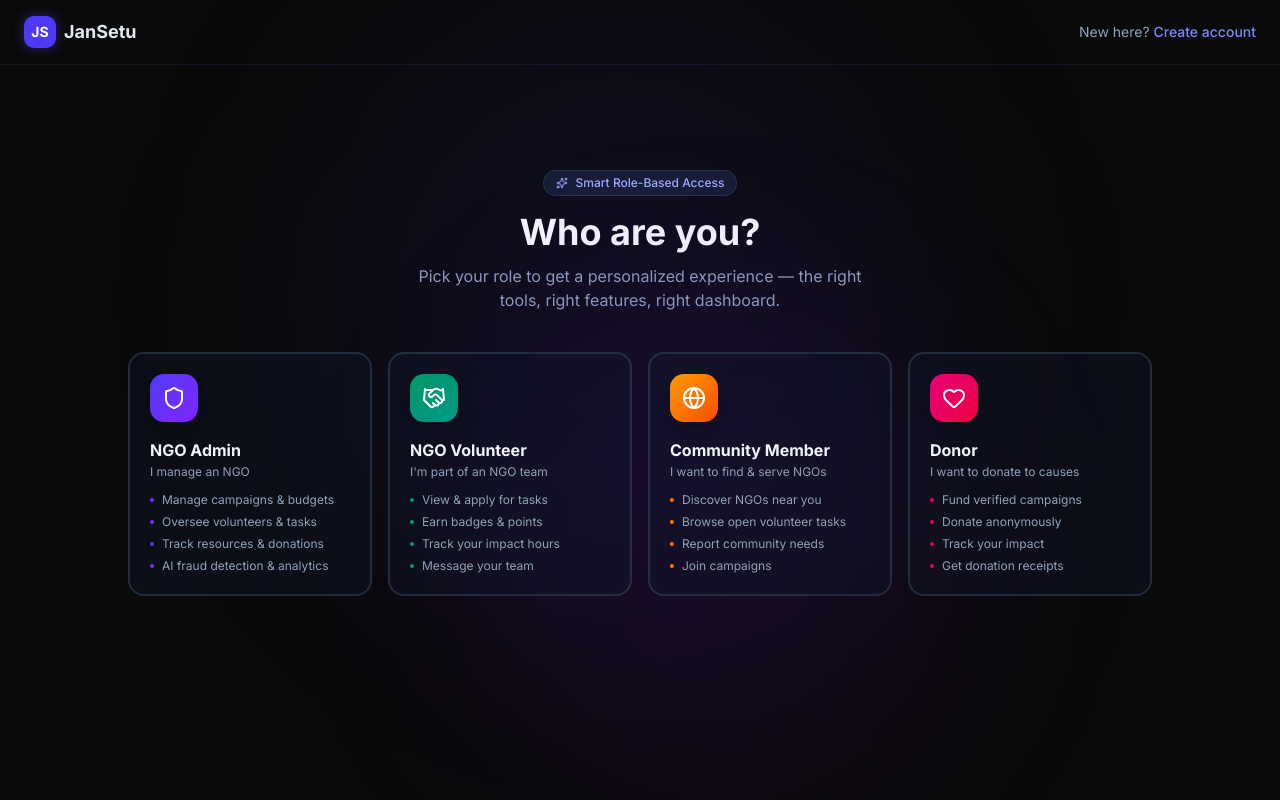
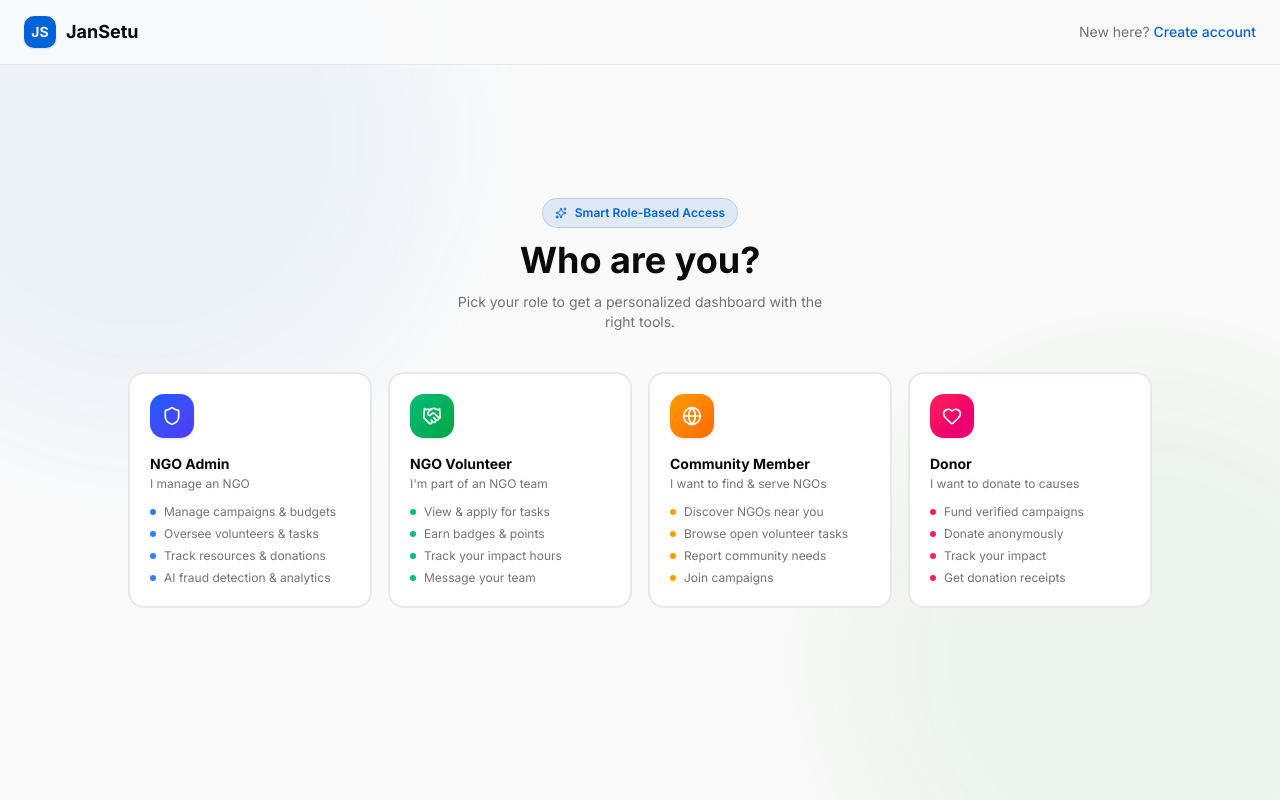
Before and after one commit to Hack2Skill-Team-MID/JanSetu, a Next.js app in the folder apps/web/: page /login in a window 1280 px wide. Built offline with nearby package versions, Linux system fonts and the light colour scheme; no server answers.

Commit message:
feat: Match reference UI color palette - light theme, exact oklch tokens, new login page

```diff
--- a/apps/web/src/app/(auth)/login/page.tsx
+++ b/apps/web/src/app/(auth)/login/page.tsx
@@ -6,9 +6,9 @@ import { useRouter, useSearchParams } from 'next/navigation';
 import { api } from '../../../lib/api';
 import { useAuthStore } from '../../../store/auth-store';
 import {
-  Shield, Handshake, Globe, Heart, ArrowRight, ChevronDown,
-  Eye, EyeOff, Sparkles
+  Shield, Handshake, Globe, Heart, ArrowRight, Eye, EyeOff, Sparkles
 } from 'lucide-react';
+import { cn } from '@/lib/utils';
 
 const ROLES = [
   {
@@ -16,12 +16,12 @@ const ROLES = [
     label: 'NGO Admin',
     tagline: 'I manage an NGO',
     icon: Shield,
-    color: 'indigo',
-    gradient: 'from-indigo-600 to-violet-600',
-    glowColor: 'rgba(99,102,241,0.25)',
-    borderColor: 'border-indigo-500/50',
-    bgActive: 'bg-indigo-500/10',
-    textActive: 'text-indigo-400',
+    gradient: 'from-blue-600 to-indigo-600',
+    ringColor: 'ring-blue-500/40',
+    bgActive: 'bg-blue-50',
+    textActive: 'text-blue-700',
+    borderActive: 'border-blue-500',
+    dotColor: 'bg-blue-500',
     features: ['Manage campaigns & budgets', 'Oversee volunteers & tasks', 'Track resources & donations', 'AI fraud detection & analytics'],
     demoEmail: 'admin@jansetu.org',
     demoPassword: 'password123',
@@ -31,12 +31,12 @@ const ROLES = [
     label: 'NGO Volunteer',
     tagline: "I'm part of an NGO team",
     icon: Handshake,
-    color: 'emerald',
-    gradient: 'from-emerald-600 to-teal-600',
-    glowColor: 'rgba(16,185,129,0.25)',
-    borderColor: 'border-emerald-500/50',
-    bgActive: 'bg-emerald-500/10',
-    textActive: 'text-emerald-400',
+    gradient: 'from-emerald-500 to-green-600',
+    ringColor: 'ring-emerald-500/40',
+    bgActive: 'bg-emerald-50',
+    textActive: 'text-emerald-700',
+    borderActive: 'border-emerald-500',
+    dotColor: 'bg-emerald-500',
     features: ['View & apply for tasks', 'Earn badges & points', 'Track your impact hours', 'Message your team'],
     demoEmail: 'rohit@gmail.com',
     demoPassword: 'password123',
@@ -46,12 +46,12 @@ const ROLES = [
     label: 'Community Member',
     tagline: 'I want to find & serve NGOs',
     icon: Globe,
-    color: 'amber',
-    gradient: 'from-amber-500 to-orange-600',
-    glowColor: 'rgba(245,158,11,0.25)',
-    borderColor: 'border-amber-500/50',
-    bgActive: 'bg-amber-500/10',
-    textActive: 'text-amber-400',
+    gradient: 'from-amber-500 to-orange-500',
+    ringColor: 'ring-amber-500/40',
+    bgActive: 'bg-amber-50',
+    textActive: 'text-amber-700',
+    borderActive: 'border-amber-500',
+    dotColor: 'bg-amber-500',
     features: ['Discover NGOs near you', 'Browse open volunteer tasks', 'Report community needs', 'Join campaigns'],
     demoEmail: 'sneha@gmail.com',
     demoPassword: 'password123',
@@ -61,12 +61,12 @@ const ROLES = [
     label: 'Donor',
     tagline: 'I want to donate to causes',
     icon: Heart,
-    color: 'pink',
-    gradient: 'from-pink-600 to-rose-600',
-    glowColor: 'rgba(236,72,153,0.25)',
-    borderColor: 'border-pink-500/50',
-    bgActive: 'bg-pink-500/10',
-    textActive: 'text-pink-400',
+    gradient: 'from-rose-500 to-pink-600',
+    ringColor: 'ring-rose-500/40',
+    bgActive: 'bg-rose-50',
+    textActive: 'text-rose-700',
+    borderActive: 'border-rose-500',
+    dotColor: 'bg-rose-500',
     features: ['Fund verified campaigns', 'Donate anonymously', 'Track your impact', 'Get donation receipts'],
     demoEmail: 'vikram@gmail.com',
     demoPassword: 'password123',
@@ -121,37 +121,42 @@ function LoginInner() {
   const RoleIcon = role?.icon || Shield;
 
   return (
-    <div className="min-h-screen relative overflow-hidden flex flex-col">
-      {/* Background Glows */}
-      <div className="absolute top-0 left-1/4 w-[600px] h-[600px] bg-indigo-600/8 rounded-full blur-[120px] pointer-events-none" />
-      <div className="absolute bottom-0 right-1/4 w-[500px] h-[500px] bg-purple-600/8 rounded-full blur-[100px] pointer-events-none" />
+    <div className="min-h-screen bg-background flex flex-col">
+      {/* Subtle gradient circles */}
+      <div className="fixed top-0 left-0 w-full h-full pointer-events-none overflow-hidden">
+        <div className="absolute -top-40 -left-40 w-[600px] h-[600px] rounded-full bg-primary/5 blur-3xl" />
+        <div className="absolute -bottom-40 -right-40 w-[600px] h-[600px] rounded-full bg-secondary/5 blur-3xl" />
+      </div>
 
       {/* Header */}
-      <div className="flex items-center justify-between px-6 py-4 border-b border-slate-800/50">
-        <Link href="/" className="flex items-center gap-2">
-          <div className="w-8 h-8 bg-indigo-600 rounded-lg flex items-center justify-center shadow-[0_0_12px_rgba(79,70,229,0.5)]">
-            <span className="text-sm font-bold text-white">JS</span>
+      <header className="relative z-10 flex items-center justify-between px-6 py-4 border-b border-border bg-background/80 backdrop-blur-sm">
+        <Link href="/" className="flex items-center gap-2.5">
+          <div className="w-8 h-8 bg-primary rounded-lg flex items-center justify-center shadow-sm">
+            <span className="text-sm font-bold text-primary-foreground">JS</span>
           </div>
-          <span className="font-bold text-slate-200 text-lg">JanSetu</span>
+          <span className="font-bold text-foreground text-lg">JanSetu</span>
         </Link>
-        <Link href="/register" className="text-sm text-slate-400 hover:text-slate-200 transition-colors">
-          New here? <span className="text-indigo-400 font-medium">Create account</span>
+        <Link href="/register" className="text-sm text-muted-foreground hover:text-foreground transition-colors">
+          New here?{' '}
+          <span className="text-primary font-medium">Create account</span>
         </Link>
-      </div>
+      </header>
 
-      <div className="flex-1 flex flex-col items-center justify-center px-4 py-12 gap-12">
-        {/* Role Selector */}
-        <div className="w-full max-w-5xl">
-          <div className="text-center mb-10">
-            <div className="inline-flex items-center gap-2 px-3 py-1 rounded-full bg-slate-800/60 border border-slate-700/60 text-indigo-300 text-xs font-medium mb-4">
+      <div className="relative z-10 flex-1 flex flex-col items-center justify-center px-4 py-12 gap-10">
+        {/* Hero text */}
+        <div className="text-center space-y-3">
+          <div className="inline-flex items-center gap-2 px-3 py-1.5 rounded-full bg-primary/10 border border-primary/20 text-primary text-xs font-semibold">
             <Sparkles className="w-3 h-3" />
             Smart Role-Based Access
           </div>
-            <h1 className="text-3xl md:text-4xl font-bold text-white mb-3">Who are you?</h1>
-            <p className="text-slate-400 max-w-md mx-auto">Pick your role to get a personalized experience — the right tools, right features, right dashboard.</p>
+          <h1 className="text-3xl md:text-4xl font-bold text-foreground">Who are you?</h1>
+          <p className="text-muted-foreground max-w-sm mx-auto text-sm">
+            Pick your role to get a personalized dashboard with the right tools.
+          </p>
         </div>
 
-          <div className="grid grid-cols-1 sm:grid-cols-2 lg:grid-cols-4 gap-4">
+        {/* Role Cards */}
+        <div className="w-full max-w-5xl grid grid-cols-1 sm:grid-cols-2 lg:grid-cols-4 gap-4">
           {ROLES.map((r) => {
             const Icon = r.icon;
             const isSelected = selectedRole === r.id;
@@ -159,16 +164,16 @@ function LoginInner() {
               <button
                 key={r.id}
                 onClick={() => handleRoleSelect(r.id)}
-                  className={`relative group text-left p-5 rounded-2xl border-2 transition-all duration-200 hover:scale-[1.02] ${
+                className={cn(
+                  'relative group text-left p-5 rounded-2xl border-2 transition-all duration-200 hover:scale-[1.02] hover:shadow-md bg-card',
                   isSelected
-                      ? `${r.borderColor} ${r.bgActive}`
-                      : 'border-slate-700/60 bg-slate-900/40 hover:border-slate-600'
-                  }`}
-                  style={isSelected ? { boxShadow: `0 0 32px ${r.glowColor}` } : {}}
+                    ? `${r.borderActive} ${r.bgActive} shadow-md`
+                    : 'border-border hover:border-primary/30'
+                )}
               >
                 {isSelected && (
                   <div className="absolute top-3 right-3">
-                      <div className={`w-5 h-5 rounded-full bg-gradient-to-br ${r.gradient} flex items-center justify-center`}>
+                    <div className={cn('w-5 h-5 rounded-full bg-gradient-to-br flex items-center justify-center', r.gradient)}>
                       <svg className="w-3 h-3 text-white" fill="none" viewBox="0 0 24 24" stroke="currentColor">
                         <path strokeLinecap="round" strokeLinejoin="round" strokeWidth={3} d="M5 13l4 4L19 7" />
                       </svg>
@@ -176,19 +181,19 @@ function LoginInner() {
                   </div>
                 )}
 
-                  <div className={`w-12 h-12 rounded-xl bg-gradient-to-br ${r.gradient} flex items-center justify-center mb-4 shadow-lg group-hover:scale-110 transition-transform`}>
-                    <Icon className="w-6 h-6 text-white" />
+                <div className={cn('w-11 h-11 rounded-xl bg-gradient-to-br flex items-center justify-center mb-4 shadow-sm group-hover:scale-110 transition-transform', r.gradient)}>
+                  <Icon className="w-5 h-5 text-white" />
                 </div>
 
                 <div className="mb-3">
-                    <h3 className={`text-base font-bold mb-0.5 ${isSelected ? r.textActive : 'text-slate-100'}`}>{r.label}</h3>
-                    <p className="text-xs text-slate-400">{r.tagline}</p>
+                  <h3 className={cn('text-sm font-bold mb-0.5', isSelected ? r.textActive : 'text-foreground')}>{r.label}</h3>
+                  <p className="text-xs text-muted-foreground">{r.tagline}</p>
                 </div>
 
                 <div className="space-y-1.5">
                   {r.features.map((f, i) => (
-                      <div key={i} className="flex items-center gap-2 text-xs text-slate-400">
-                        <div className={`w-1 h-1 rounded-full bg-gradient-to-r ${r.gradient} flex-shrink-0`} />
+                    <div key={i} className="flex items-center gap-2 text-xs text-muted-foreground">
+                      <div className={cn('w-1.5 h-1.5 rounded-full flex-shrink-0', r.dotColor)} />
                       {f}
                     </div>
                   ))}
@@ -197,31 +202,30 @@ function LoginInner() {
             );
           })}
         </div>
-        </div>
 
         {/* Login Form */}
         <div
           ref={formRef}
-          className={`w-full max-w-md transition-all duration-500 ${selectedRole ? 'opacity-100 translate-y-0' : 'opacity-0 translate-y-4 pointer-events-none'}`}
+          className={cn(
+            'w-full max-w-md transition-all duration-500',
+            selectedRole ? 'opacity-100 translate-y-0' : 'opacity-0 translate-y-4 pointer-events-none'
+          )}
         >
           {role && (
-            <div
-              className={`glass-card p-8 rounded-2xl border ${role.borderColor}/40`}
-              style={{ boxShadow: `0 0 48px ${role.glowColor}` }}
-            >
-              {/* Role Context Tag */}
-              <div className="flex items-center gap-3 mb-6 pb-5 border-b border-slate-700/50">
-                <div className={`p-2 rounded-xl bg-gradient-to-br ${role.gradient}`}>
+            <div className="bg-card border border-border rounded-2xl shadow-lg p-8">
+              {/* Role Context */}
+              <div className="flex items-center gap-3 mb-6 pb-5 border-b border-border">
+                <div className={cn('p-2 rounded-xl bg-gradient-to-br shadow-sm', role.gradient)}>
                   <RoleIcon className="w-5 h-5 text-white" />
                 </div>
                 <div>
-                  <p className="text-xs text-slate-400">Signing in as</p>
-                  <p className={`text-sm font-bold ${role.textActive}`}>{role.label}</p>
+                  <p className="text-xs text-muted-foreground">Signing in as</p>
+                  <p className={cn('text-sm font-bold', role.textActive)}>{role.label}</p>
                 </div>
                 <button
                   type="button"
                   onClick={() => setSelectedRole(null)}
-                  className="ml-auto text-xs text-slate-500 hover:text-slate-300 transition-colors"
+                  className="ml-auto text-xs text-muted-foreground hover:text-foreground transition-colors"
                 >
                   Change
                 </button>
@@ -229,26 +233,26 @@ function LoginInner() {
 
               <form onSubmit={handleSubmit} className="space-y-4">
                 {error && (
-                  <div className="bg-red-500/10 border border-red-500/20 text-red-400 px-4 py-3 rounded-xl text-sm">
+                  <div className="bg-destructive/10 border border-destructive/20 text-destructive px-4 py-3 rounded-xl text-sm">
                     {error}
                   </div>
                 )}
 
-                <div>
-                  <label className="block text-sm font-medium text-slate-300 mb-1.5" htmlFor="email">Email Address</label>
+                <div className="space-y-1.5">
+                  <label className="block text-sm font-medium text-foreground" htmlFor="email">Email Address</label>
                   <input
                     id="email"
                     type="email"
                     required
                     value={email}
                     onChange={(e) => setEmail(e.target.value)}
-                    className="w-full bg-slate-900/60 border border-slate-700/50 rounded-xl px-4 py-3 text-slate-200 placeholder-slate-500 focus:outline-none focus:ring-2 focus:ring-indigo-500/40 focus:border-indigo-500/50 transition-all"
+                    className="w-full border border-input bg-background rounded-xl px-4 py-2.5 text-sm text-foreground placeholder:text-muted-foreground focus:outline-none focus:ring-2 focus:ring-ring focus:border-ring transition-all"
                     placeholder="you@example.com"
                   />
                 </div>
 
-                <div>
-                  <label className="block text-sm font-medium text-slate-300 mb-1.5" htmlFor="password">Password</label>
+                <div className="space-y-1.5">
+                  <label className="block text-sm font-medium text-foreground" htmlFor="password">Password</label>
                   <div className="relative">
                     <input
                       id="password"
@@ -256,13 +260,13 @@ function LoginInner() {
                       required
                       value={password}
                       onChange={(e) => setPassword(e.target.value)}
-                      className="w-full bg-slate-900/60 border border-slate-700/50 rounded-xl px-4 py-3 pr-11 text-slate-200 placeholder-slate-500 focus:outline-none focus:ring-2 focus:ring-indigo-500/40 focus:border-indigo-500/50 transition-all"
+                      className="w-full border border-input bg-background rounded-xl px-4 py-2.5 pr-11 text-sm text-foreground placeholder:text-muted-foreground focus:outline-none focus:ring-2 focus:ring-ring focus:border-ring transition-all"
                       placeholder="••••••••"
                     />
                     <button
                       type="button"
                       onClick={() => setShowPassword(!showPassword)}
-                      className="absolute right-3 top-1/2 -translate-y-1/2 text-slate-500 hover:text-slate-300"
+                      className="absolute right-3 top-1/2 -translate-y-1/2 text-muted-foreground hover:text-foreground"
                     >
                       {showPassword ? <EyeOff className="w-4 h-4" /> : <Eye className="w-4 h-4" />}
                     </button>
@@ -270,15 +274,18 @@ function LoginInner() {
                 </div>
 
                 {/* Demo hint */}
-                <div className={`text-xs px-3 py-2 rounded-lg ${role.bgActive} border ${role.borderColor}/30`}>
-                  <span className={`font-semibold ${role.textActive}`}>🔑 Demo:</span>
-                  <span className="text-slate-400 ml-1">{role.demoEmail} / password123</span>
+                <div className={cn('text-xs px-3 py-2.5 rounded-lg border', role.bgActive, role.borderActive + '/30')}>
+                  <span className={cn('font-semibold', role.textActive)}>🔑 Demo: </span>
+                  <span className="text-muted-foreground">{role.demoEmail} / password123</span>
                 </div>
 
                 <button
                   type="submit"
                   disabled={isLoading}
-                  className={`w-full bg-gradient-to-r ${role.gradient} hover:opacity-90 text-white font-semibold py-3 rounded-xl mt-2 transition-all shadow-lg disabled:opacity-60 disabled:cursor-not-allowed flex items-center justify-center gap-2`}
+                  className={cn(
+                    'w-full bg-gradient-to-r text-white font-semibold py-2.5 rounded-xl mt-1 transition-all shadow-md hover:opacity-90 disabled:opacity-60 disabled:cursor-not-allowed flex items-center justify-center gap-2',
+                    role.gradient
+                  )}
                 >
                   {isLoading ? (
                     <div className="w-5 h-5 border-2 border-white/30 border-t-white rounded-full animate-spin" />
@@ -288,9 +295,9 @@ function LoginInner() {
                 </button>
               </form>
 
-              <p className="text-center text-sm text-slate-400 mt-5">
+              <p className="text-center text-sm text-muted-foreground mt-5">
                 Don't have an account?{' '}
-                <Link href={`/register?role=${selectedRole}`} className={`${role.textActive} hover:opacity-80 font-medium transition-colors`}>
+                <Link href={`/register?role=${selectedRole}`} className={cn('font-medium hover:opacity-80 transition-colors', role.textActive)}>
                   Create account
                 </Link>
               </p>
@@ -298,9 +305,8 @@ function LoginInner() {
           )}
 
           {!selectedRole && (
-            <div className="text-center">
-              <ChevronDown className="w-6 h-6 text-slate-600 mx-auto animate-bounce" />
-              <p className="text-slate-500 text-sm mt-2">Select a role above to sign in</p>
+            <div className="text-center text-muted-foreground text-sm">
+              ↑ Select a role above to sign in
             </div>
           )}
         </div>
@@ -312,8 +318,8 @@ function LoginInner() {
 export default function LoginPage() {
   return (
     <Suspense fallback={
-      <div className="min-h-screen flex items-center justify-center">
-        <div className="w-8 h-8 border-4 border-indigo-500 border-t-transparent rounded-full animate-spin" />
+      <div className="min-h-screen flex items-center justify-center bg-background">
+        <div className="w-8 h-8 border-4 border-primary border-t-transparent rounded-full animate-spin" />
       </div>
     }>
       <LoginInner />
--- a/apps/web/src/app/layout.tsx
+++ b/apps/web/src/app/layout.tsx
@@ -23,10 +23,10 @@ export default function RootLayout({
   children: React.ReactNode;
 }>) {
   return (
-    <html lang="en" className={`${inter.variable} dark`}>
+    <html lang="en" className={inter.variable}>
       <head>
         <link rel="manifest" href="/manifest.json" />
-        <meta name="theme-color" content="#4f46e5" />
+        <meta name="theme-color" content="#4A62D8" />
         <link rel="apple-touch-icon" href="/icon-192x192.png" />
       </head>
       <body className="min-h-screen bg-background text-foreground antialiased font-sans">
--- a/apps/web/src/components/layout/dashboard-layout.tsx
+++ b/apps/web/src/components/layout/dashboard-layout.tsx
@@ -390,7 +390,7 @@ function AppNavbar() {
 function DashboardInner({ children }: { children: React.ReactNode }) {
   const { isOpen } = useSidebar();
   return (
-    <div className="min-h-screen bg-background flex flex-col dark">
+    <div className="min-h-screen bg-background flex flex-col">
       <AppNavbar />
       <div className="flex flex-1 pt-16 overflow-hidden">
         <AppSidebar />
```
Also changed, not shown: apps/web/src/app/globals.css (+22 -10 lines). Lines whose indentation alone changed are shown as unchanged.
